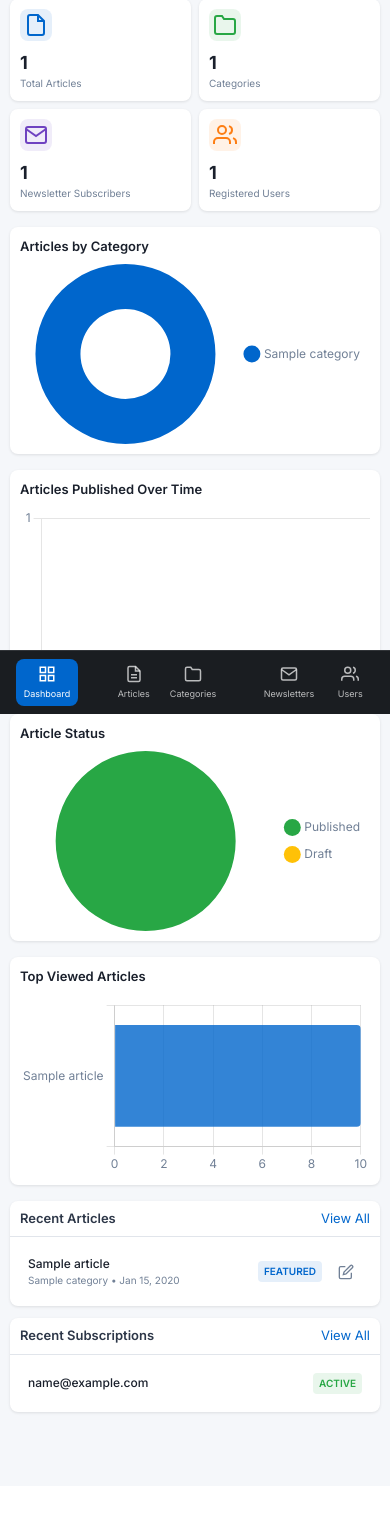
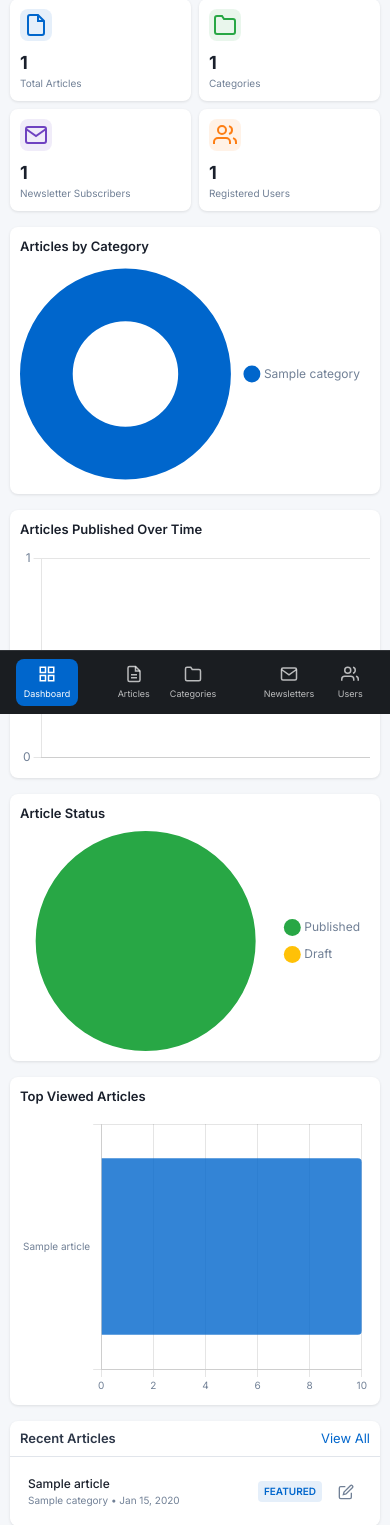
Before and after one commit to Balu143865/HealthLine-Clone, a Django app: page /admin/ in a window 390 px wide. Shown: the part 130-1655 px from the top of the page. Before the commit the page ends 1545 px from the top, so only its background shows below. Run offline with Django 3.2, Linux system fonts and the light colour scheme; a user stored in the database is signed in; tables that the repository leaves empty hold one stand-in row (values such as "Sample post").

Commit message:
Fix: Improve Top Viewed Articles chart mobile responsiveness

```diff
--- a/templates/admin_panel/dashboard.html
+++ b/templates/admin_panel/dashboard.html
@@ -28,6 +28,10 @@
     font-weight: 600;
     color: var(--admin-text-dark);
 }
+/* Special container for horizontal bar chart - needs more height */
+.chart-container.bar-chart {
+    height: 280px;
+}
 @media (max-width: 992px) {
     .chart-grid {
         grid-template-columns: 1fr;
@@ -35,7 +39,10 @@
 }
 @media (max-width: 768px) {
     .chart-container {
-        height: 220px;
+        height: 250px;
+    }
+    .chart-container.bar-chart {
+        height: 320px;
     }
     .chart-grid {
         gap: 16px;
@@ -51,7 +58,10 @@
 }
 @media (max-width: 480px) {
     .chart-container {
-        height: 180px;
+        height: 220px;
+    }
+    .chart-container.bar-chart {
+        height: 280px;
     }
     .chart-card {
         padding: 10px;
@@ -155,7 +165,7 @@
     <!-- Top Viewed Articles -->
     <div class="chart-card">
         <h3>Top Viewed Articles</h3>
-        <div class="chart-container">
+        <div class="chart-container bar-chart">
             <canvas id="viewsChart"></canvas>
         </div>
     </div>
@@ -363,7 +373,27 @@ new Chart(viewsCtx, {
         },
         scales: {
             x: {
-                beginAtZero: true
+                beginAtZero: true,
+                ticks: {
+                    font: {
+                        size: window.innerWidth < 480 ? 10 : 12
+                    }
+                }
+            },
+            y: {
+                ticks: {
+                    font: {
+                        size: window.innerWidth < 480 ? 10 : 12
+                    },
+                    callback: function(value, index, values) {
+                        const label = this.getLabelForValue(value);
+                        // Truncate long labels on mobile
+                        if (window.innerWidth < 480 && label.length > 15) {
+                            return label.substring(0, 15) + '...';
+                        }
+                        return label;
+                    }
+                }
             }
         }
     }
```
